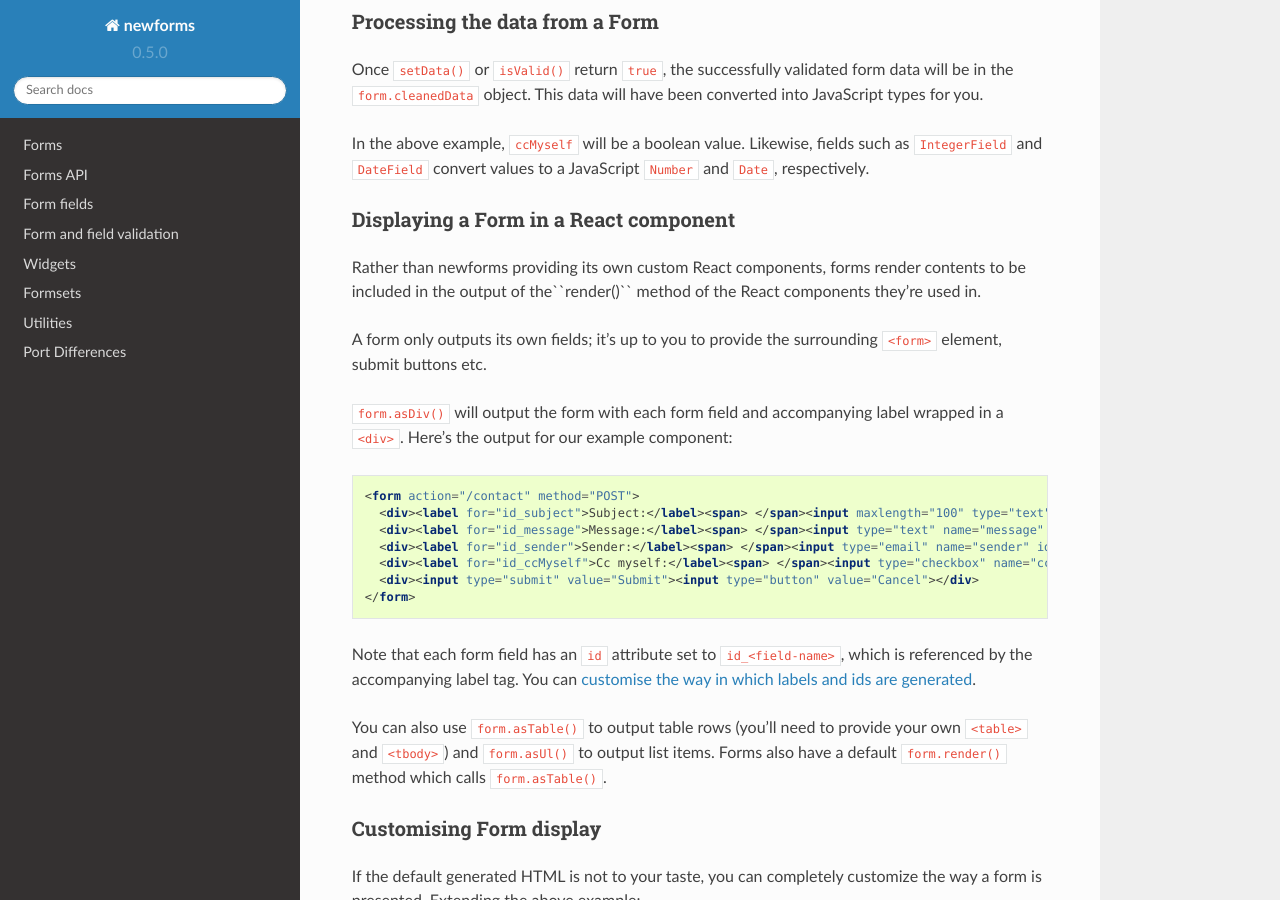
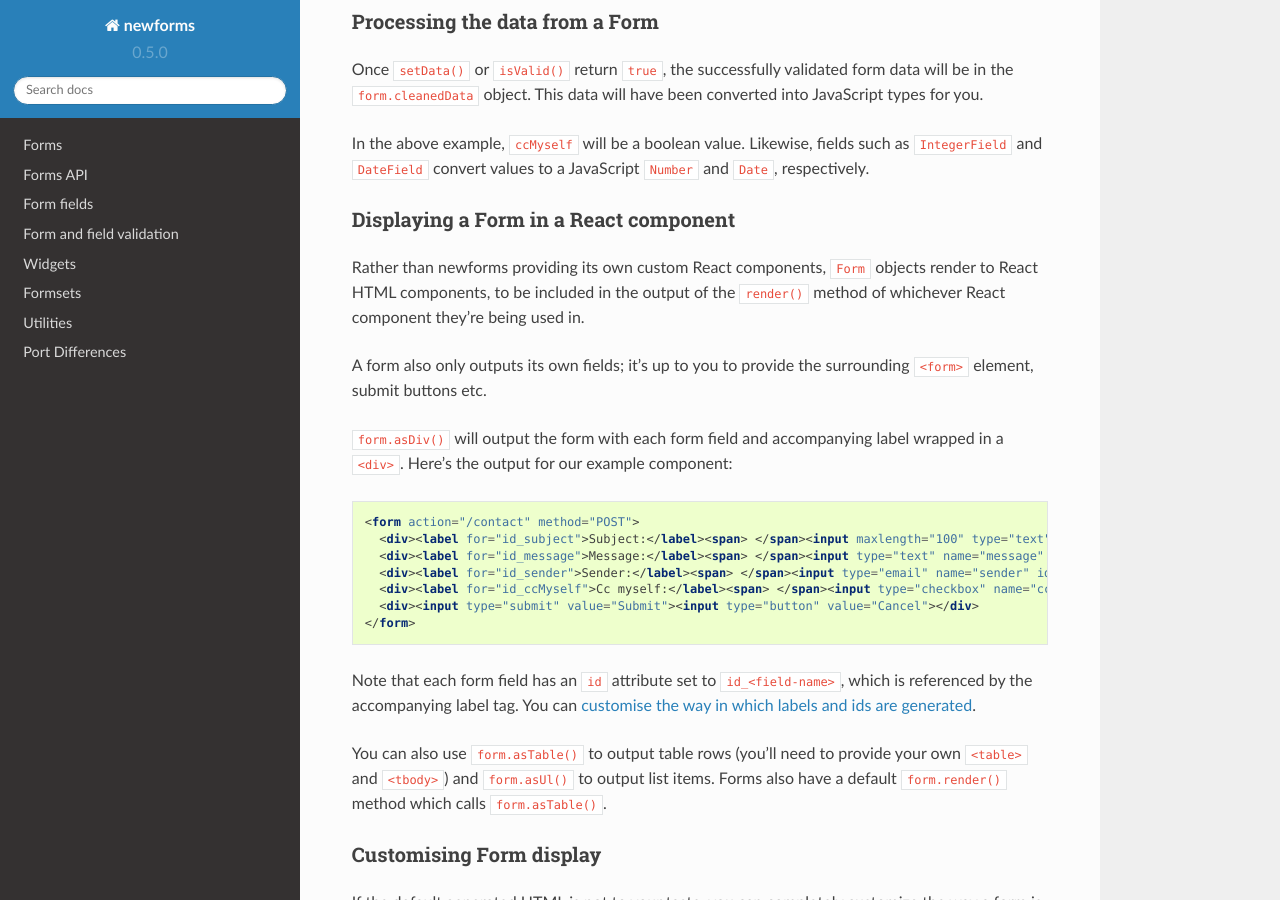
Before and after one commit to insin/newforms, a Sphinx documentation site: the page built from docs/index.rst, in a window 1280 px wide and 900 px high, scrolled down 3002 px. Built offline with Sphinx 7.4.7 and the Read the Docs theme 2.0.0, drawn with Linux system fonts in a browser that asks for light colours; some of the changed text lies outside the part shown.

Commit message:
Overview tweaks

```diff
--- a/docs/index.rst
+++ b/docs/index.rst
@@ -175,12 +175,12 @@ such as ``IntegerField`` and ``DateField`` convert values to a JavaScript
 Displaying a Form in a React component
 --------------------------------------
 
-Rather than newforms providing its own custom React components, forms render
-contents to be included in the output of the``render()`` method of the React
-components they're used in.
+Rather than newforms providing its own custom React components, ``Form`` objects
+render to React HTML components, to be included in the output of the ``render()``
+method of whichever React component they're being used in.
 
-A form only outputs its own fields; it's up to you to provide the surrounding
-``<form>`` element, submit buttons etc.
+A form also only outputs its own fields; it's up to you to provide the
+surrounding ``<form>`` element, submit buttons etc.
 
 ``form.asDiv()`` will output the form with each form field and accompanying
 label wrapped in a ``<div>``. Here's the output for our example component:
```
Also changed, not shown: other parts of docs/index.rst (+2 -2 lines).
